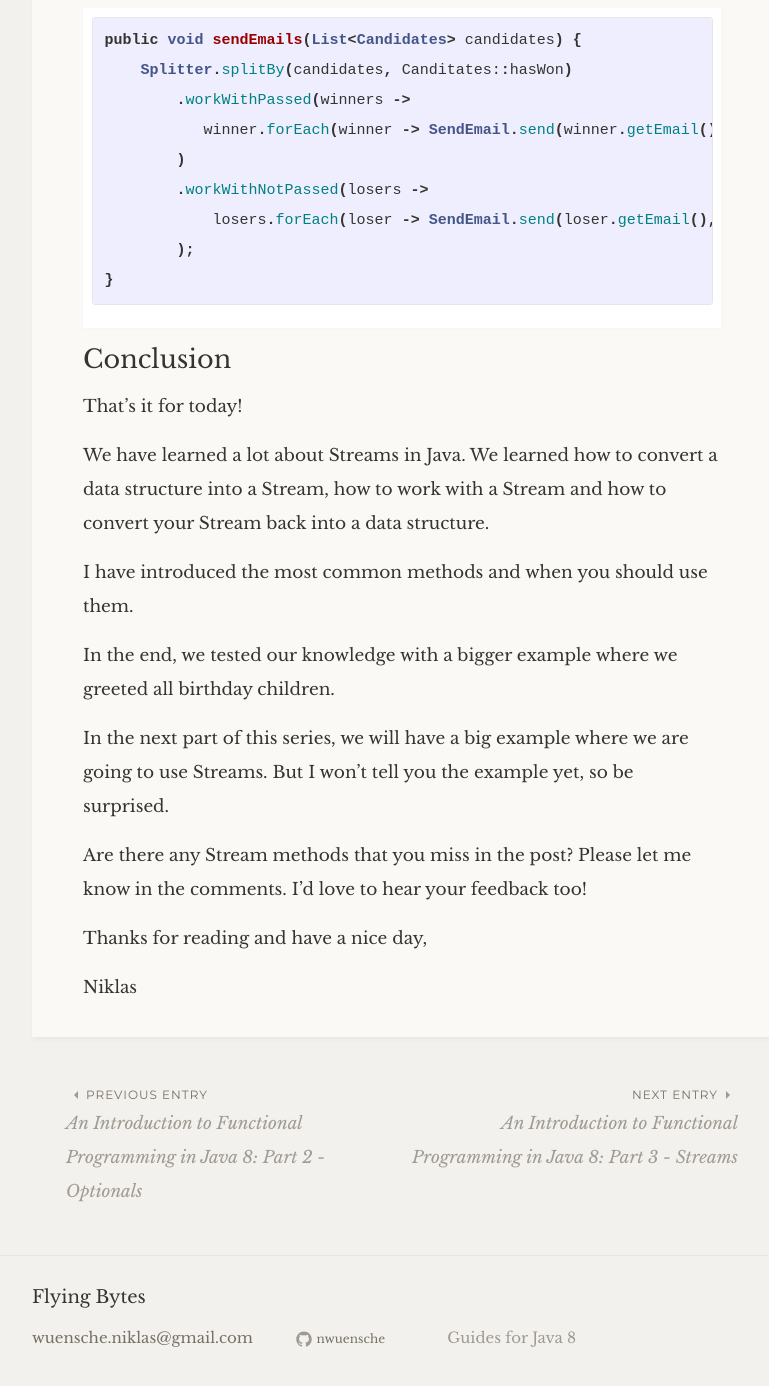
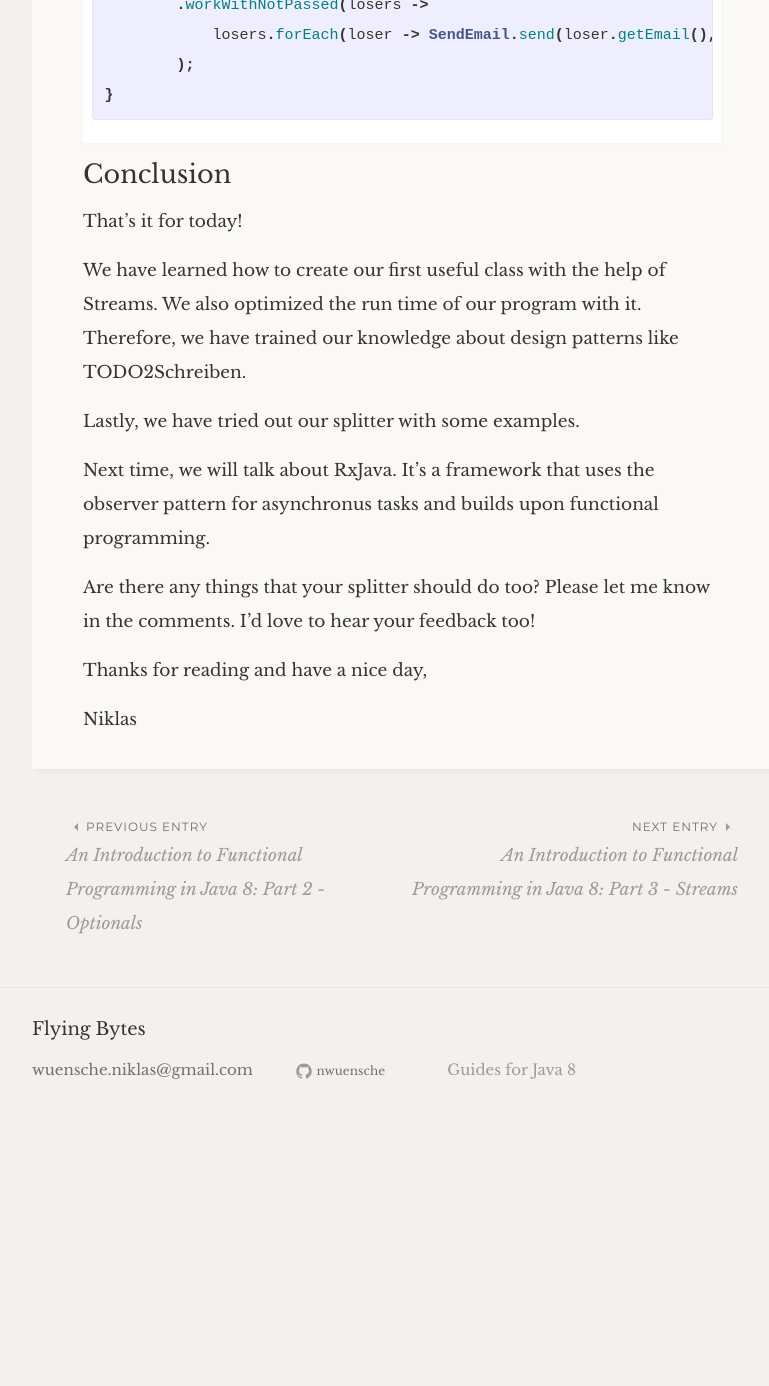
Before and after one commit to flyingbytes/flyingbytes.github.io, a Jekyll site: the page built from _posts/2017-12-03-Java8-Part4.markdown, in a window 1280 px wide and 1400 px high, scrolled down 4900 px. Shown: the top 1386 px of the window, without its empty margins (238-1007 px from the left). Built offline with Jekyll 4.4.1, drawn with Linux system fonts in a browser that asks for light colours; some web fonts are replaced; comment, search, counter and statistics services are not loaded; after the commit the page ends 6045 px from its top, so only the background shows below that; some of the changed text lies outside the part shown.

Commit message:
FInish conclusion

```diff
--- a/_posts/2017-12-03-Java8-Part4.markdown
+++ b/_posts/2017-12-03-Java8-Part4.markdown
@@ -4,10 +4,6 @@ title:  "An Introduction to Functional Programming in Java 8: Part 4 - Splitter"
 date:   2017-02-18 13:00:00 +0100
 categories: programming java8 functional part4
 ---
-TODO letzter Absatz: Optimizing with a Builder Pattern
-TODO Was, wenn keins den Filter erfüllt? Dann leerer Stream?
-TODO Optimieren: Nur eine Function, die mir Stream gibt und ich in einem einzigen Lambda alles damit machen kann?
-
 Hello everybody,
 
 In the [last parts][part3], we've learned about the most basic ways to program functional in Java. We used functions as Objects, Streams and so on for this.
@@ -142,15 +138,13 @@ public void sendEmails(List<Candidates> candidates) {
 ## Conclusion
 That's it for today!
 
-We have learned a lot about Streams in Java. We learned how to convert a data structure into a Stream, how to work with a Stream and how to convert your Stream back into a data structure.
+We have learned how to create our first useful class with the help of Streams. We also optimized the run time of our program with it. Therefore, we have trained our knowledge about design patterns like TODO2Schreiben.
 
-I have introduced the most common methods and when you should use them.
+Lastly, we have tried out our splitter with some examples.
 
-In the end, we tested our knowledge with a bigger example where we greeted all birthday children.
+Next time, we will talk about RxJava. It's a framework that uses the observer pattern for asynchronus tasks and builds upon functional programming.
 
-In the next part of this series, we will have a big example where we are going to use Streams. But I won't tell you the example yet, so be surprised.
-
-Are there any Stream methods that you miss in the post? Please let me know in the comments. I'd love to hear your feedback too!
+Are there any things that your splitter should do too? Please let me know in the comments. I'd love to hear your feedback too!
 
 Thanks for reading and have a nice day,
 
```
